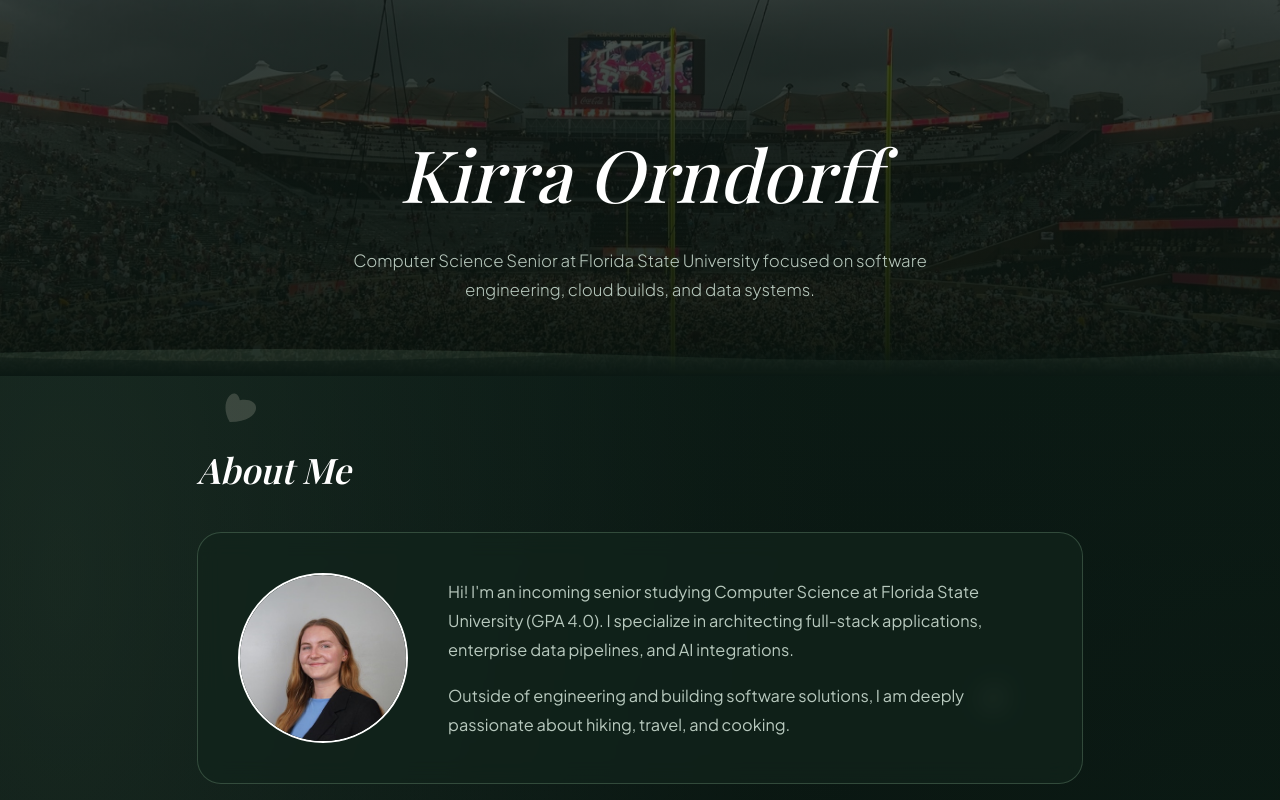
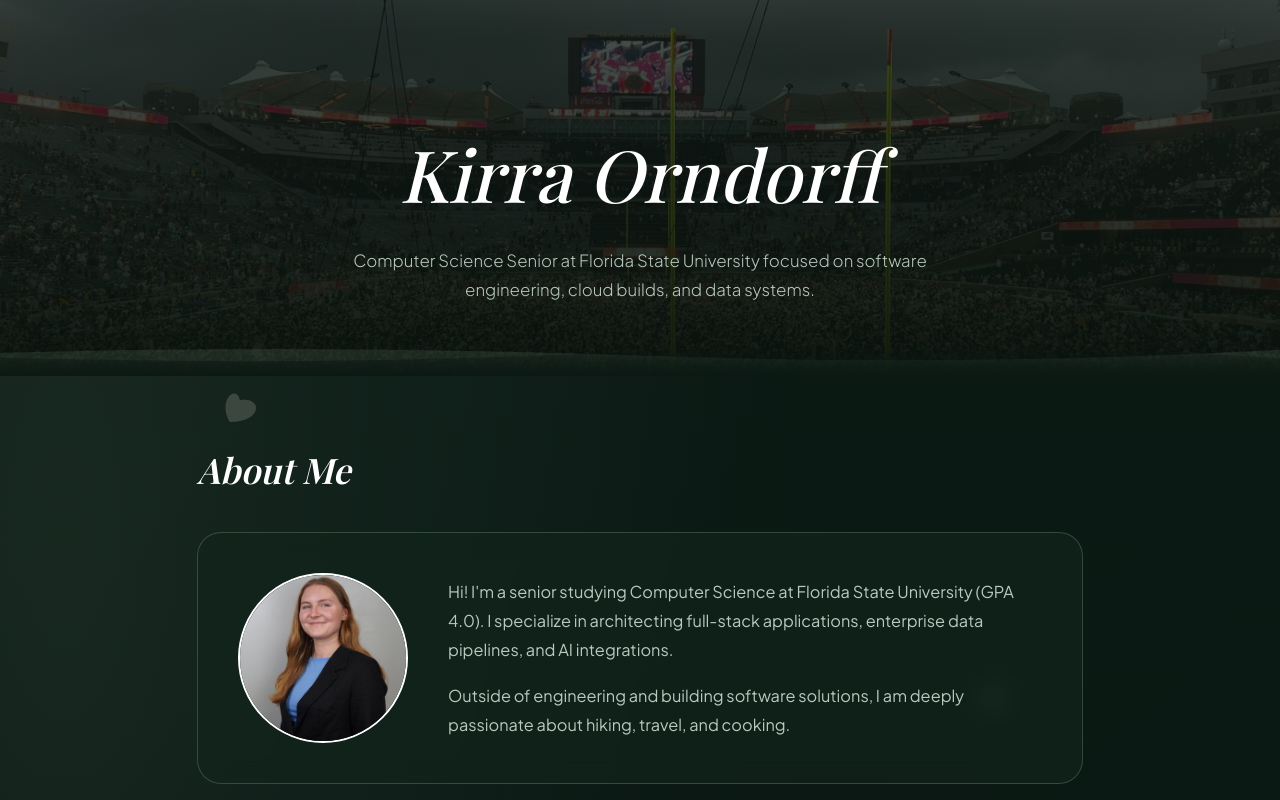
Before and after one commit to kirraorn/homepage, a React (Create React App) app: page / in a window 1280 px wide. Shown: the top 800 px of the page. Built offline with nearby package versions, Linux system fonts and the light colour scheme; a web font is replaced by a local one.

Commit message:
updated about me

```diff
--- a/src/App.css
+++ b/src/App.css
@@ -88,15 +88,15 @@ body {
 }
 
 
-/* ---------------- FLOWY WAVE DIVIDER ---------------- */
+/*   DIVIDER  */
 .hero-wave-divider {
   position: absolute;
   bottom: 0;
   left: 0;
   right: 0;
-  width: 100vw;               /* Forces full screen width */
-  margin-left: calc(-50vw + 50%); /* Handles any horizontal scroll container offsets */
-  height: 35px;               /* Low profile: won't cover your photo */
+  width: 100vw;
+  margin-left: calc(-50vw + 50%);
+  height: 35px;
   overflow: hidden;
   line-height: 0;
   z-index: 2;
@@ -179,7 +179,7 @@ body {
   aspect-ratio: 1 / 1;
   border-radius: 50%;
   object-fit: cover;
-  object-position: top center;
+  object-position: center;
   border: 2px solid #ffffff;
   flex-shrink: 0;
 }
--- a/src/App.tsx
+++ b/src/App.tsx
@@ -49,7 +49,7 @@ function App() {
               src={`${process.env.PUBLIC_URL}/images/headshot.jpeg`}alt="Kirra Orndorff" className="headshot-img" />
             <div className="about-text">
               <p>
-                Hi! I'm an incoming senior studying Computer Science at Florida State University (GPA 4.0). I specialize in architecting full-stack applications, enterprise data pipelines, and AI integrations.
+                Hi! I'm a senior studying Computer Science at Florida State University (GPA 4.0). I specialize in architecting full-stack applications, enterprise data pipelines, and AI integrations.
               </p>
               <p>
                 Outside of engineering and building software solutions, I am deeply passionate about hiking, travel, and cooking.
```
